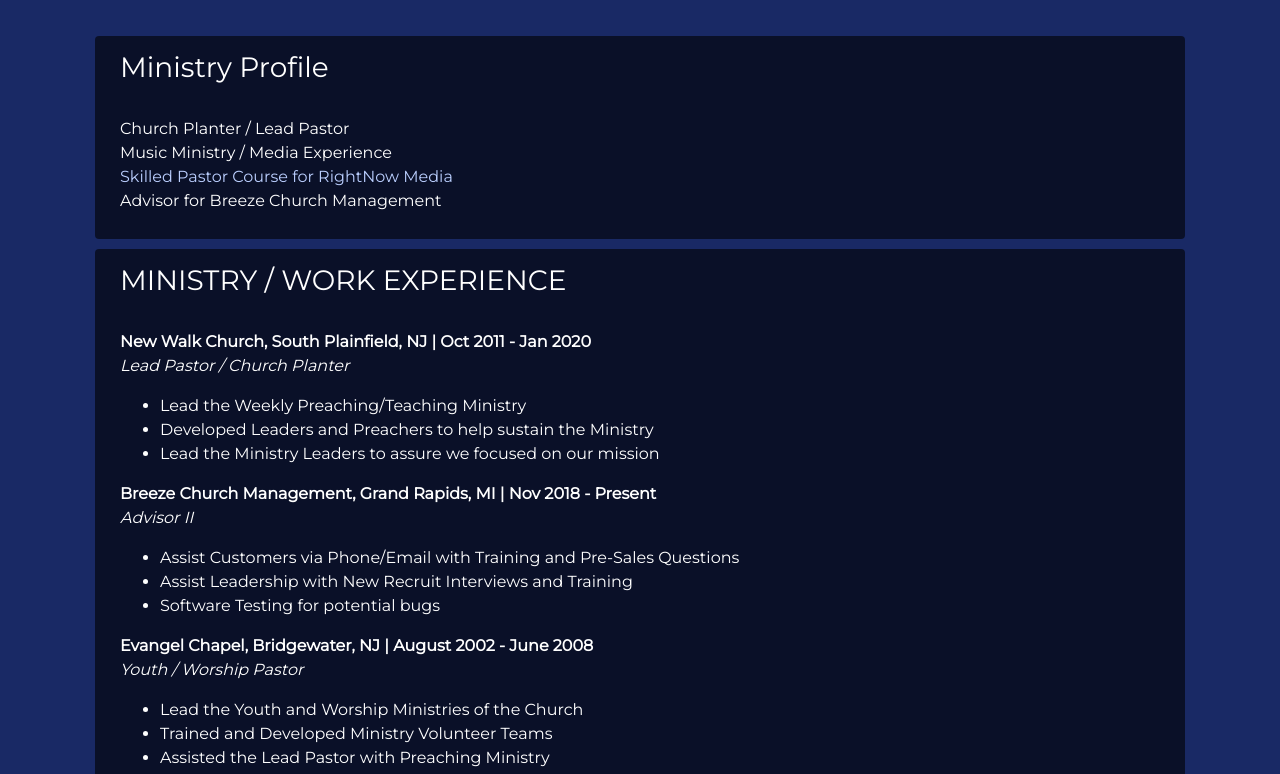
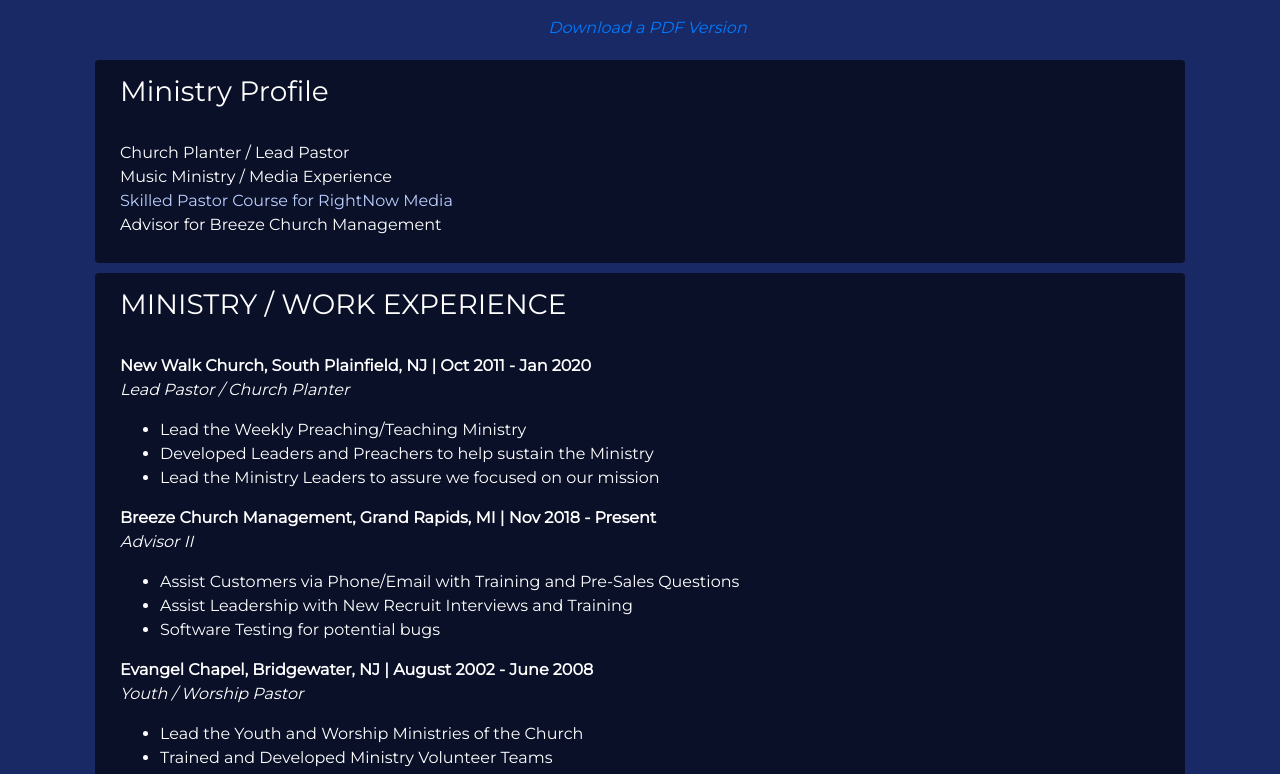
Before and after one commit to Robnieves/Ministry, a plain HTML site: page index.html in a window 1280 px wide. Shown: the part 285-1059 px from the top of the page. Drawn offline with nearby package versions, Linux system fonts and the light colour scheme.

Commit message:
Add files via upload

```diff
--- a/index.html
+++ b/index.html
@@ -26,6 +26,7 @@
 
       <h2>Rob Nieves</h2>
       <p><em>Pastor / Servant Leader</em></p>
+      <a href="RobNievesResume2020.pdf"><em>Download a PDF Version</em></a>
 
     </div>
 
```
